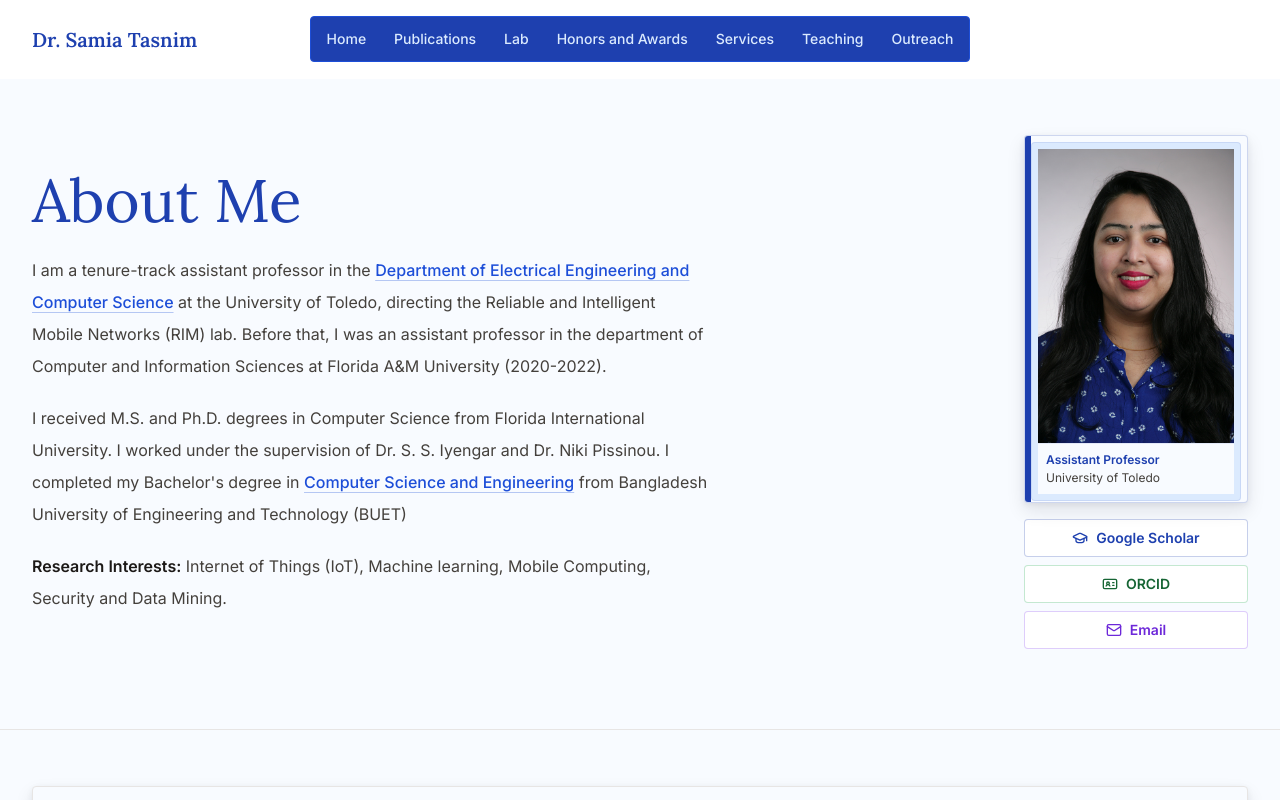
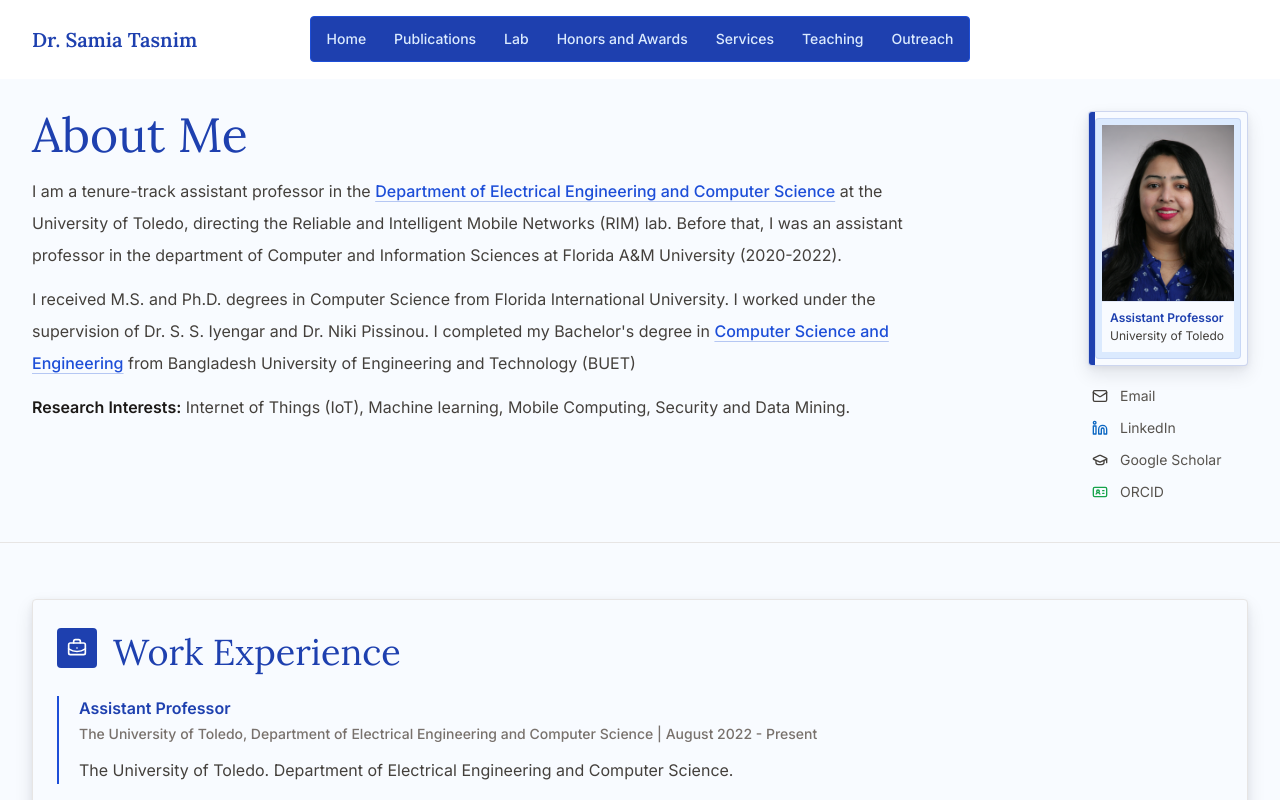
Before and after one commit to samiatasnim/samiatasnim.github.io, a Next.js app: page / in a window 1280 px wide. Shown: the top 800 px of the page. Built offline with nearby package versions, Linux system fonts and the light colour scheme.

Commit message:
Updated page.tsx

```diff
--- a/src/app/page.tsx
+++ b/src/app/page.tsx
@@ -21,13 +21,13 @@ export default function Home() {
       <SiteHeader />
       <section
         id="home"
-        className="mx-auto grid w-full max-w-7xl gap-1 px-4 pb-14 pt-10 sm:px-6 lg:grid-cols-[1.12fr_0.88fr] lg:px-8 lg:pb-20 lg:pt-14"
+        className="mx-auto grid w-full max-w-7xl items-start gap-8 px-4 pb-8 pt-6 sm:px-6 lg:grid-cols-[minmax(0,1fr)_10rem] lg:gap-10 lg:px-8 lg:pb-10 lg:pt-8"
       >
-        <div className="flex flex-col justify-center">
-          <h1 className="max-w-3xl font-serif text-5xl leading-tight text-[#1e40af] sm:text-6xl">
+        <div>
+          <h1 className="max-w-4xl font-serif text-4xl leading-tight text-[#1e40af] sm:text-5xl">
             {about.eyebrow}
           </h1>
-          <div className="mt-6 max-w-3xl space-y-5">
+          <div className="mt-4 max-w-4xl space-y-3">
             {about.paragraphs.map((paragraph) => (
               <p key={paragraph} className="text-base leading-8 text-stone-700">
                 <LinkedParagraph text={paragraph} />
@@ -70,8 +70,8 @@ export default function Home() {
 
 function PortraitPanel() {
   return (
-    <div className="mx-auto w-full max-w-[14rem] lg:mx-0 lg:justify-self-end">
-      <div className="portfolio-card relative max-h-[23rem] overflow-hidden rounded border border-[#1e40af]/20 p-1.5">
+    <div className="mx-auto w-full max-w-[10rem] lg:mx-0 lg:justify-self-end">
+      <div className="portfolio-card relative overflow-hidden rounded border border-[#1e40af]/20 p-1.5">
         <div className="absolute bottom-0 left-0 top-0 w-1.5 bg-[#1e40af]" />
         <div className="absolute right-2 top-2 h-9 w-9 border-r-4 border-t-4 border-[#1d4ed8]" />
         <div className="relative rounded border border-[#1e40af]/10 bg-[#dbeafe] p-1.5">
@@ -82,7 +82,7 @@ function PortraitPanel() {
               width={600}
               height={900}
               priority
-              className="h-auto w-full object-contain"
+              className="h-44 w-full object-cover object-top"
             />
           </div>
           <div className="border-t border-[#1e40af]/10 bg-[#f8fbff] p-2">
@@ -91,14 +91,32 @@ function PortraitPanel() {
           </div>
         </div>
       </div>
-      <div className="mt-4 grid gap-2">
+      <div className="mt-5 grid gap-3 px-1 text-sm text-stone-600">
+        <a
+          href={`mailto:${contact.email}`}
+          className="flex items-center gap-3 transition hover:text-[#1e40af]"
+        >
+          <Mail className="h-4 w-4 text-stone-700" />
+          Email
+        </a>
+
+        <a
+          href={contact.linkedin}
+          target="_blank"
+          rel="noreferrer"
+          className="flex items-center gap-3 transition hover:text-[#1e40af]"
+        >
+          <Linkedin className="h-4 w-4 text-[#0a66c2]" />
+          LinkedIn
+        </a>
+
         <a
           href="https://scholar.google.com/citations?user=bo89KqcAAAAJ&hl=en"
           target="_blank"
           rel="noreferrer"
-          className="flex items-center justify-center gap-2 rounded border border-[#1e40af]/25 bg-white px-3 py-2 text-sm font-semibold text-[#1e40af] transition hover:bg-[#eff6ff]"
+          className="flex items-center gap-3 transition hover:text-[#1e40af]"
         >
-          <GraduationCap className="h-4 w-4" />
+          <GraduationCap className="h-4 w-4 text-stone-700" />
           Google Scholar
         </a>
 
@@ -106,18 +124,10 @@ function PortraitPanel() {
           href="https://orcid.org/0009-0002-1090-2887"
           target="_blank"
           rel="noreferrer"
-          className="flex items-center justify-center gap-2 rounded border border-[#16a34a]/25 bg-white px-3 py-2 text-sm font-semibold text-[#166534] transition hover:bg-[#f0fdf4]"
+          className="flex items-center gap-3 transition hover:text-[#166534]"
         >
-          <IdCard className="h-4 w-4" />
+          <IdCard className="h-4 w-4 text-[#16a34a]" />
           ORCID
-        </a>
-
-        <a
-          href={`mailto:${contact.email}`}
-          className="flex items-center justify-center gap-2 rounded border border-[#7c3aed]/25 bg-white px-3 py-2 text-sm font-semibold text-[#6d28d9] transition hover:bg-[#f5f3ff]"
-        >
-          <Mail className="h-4 w-4" />
-          Email
         </a>
       </div>
     </div>
```
